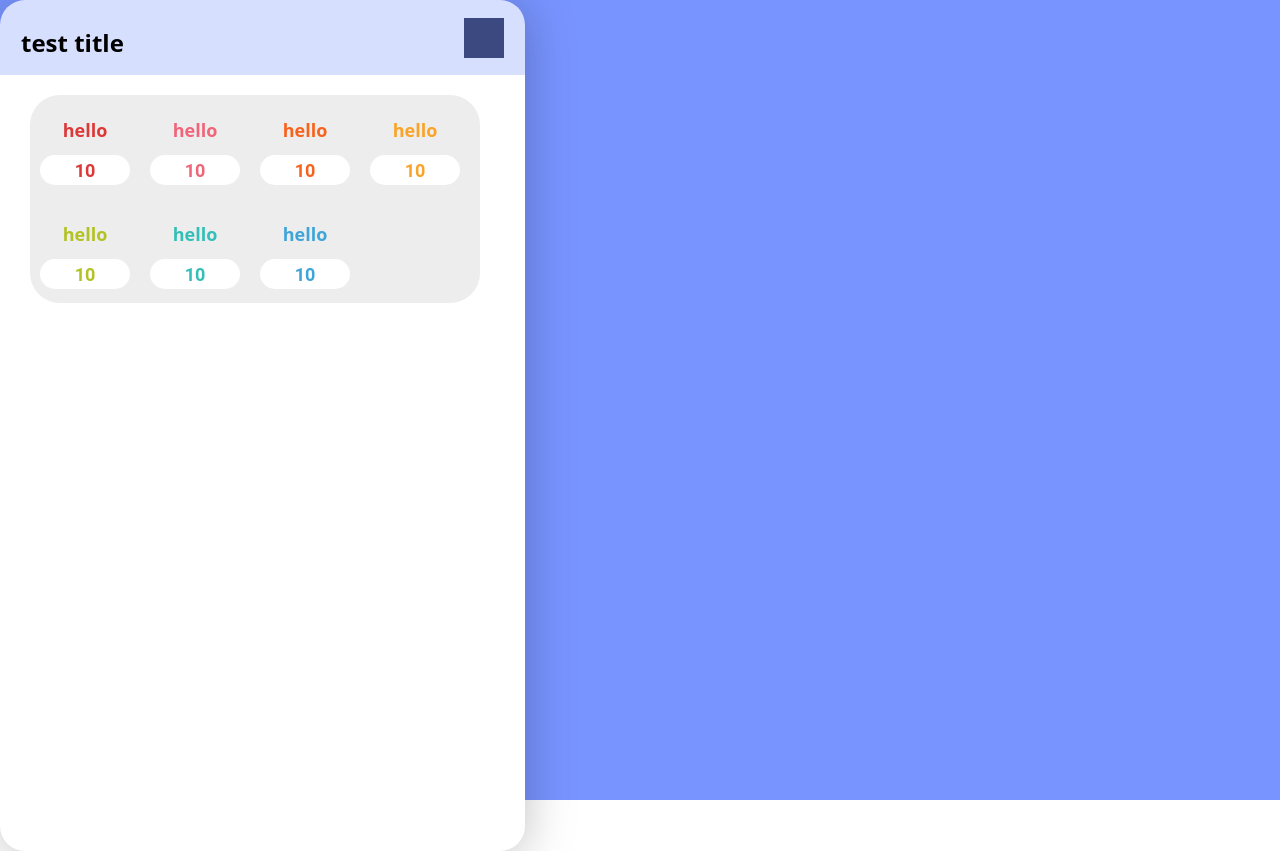
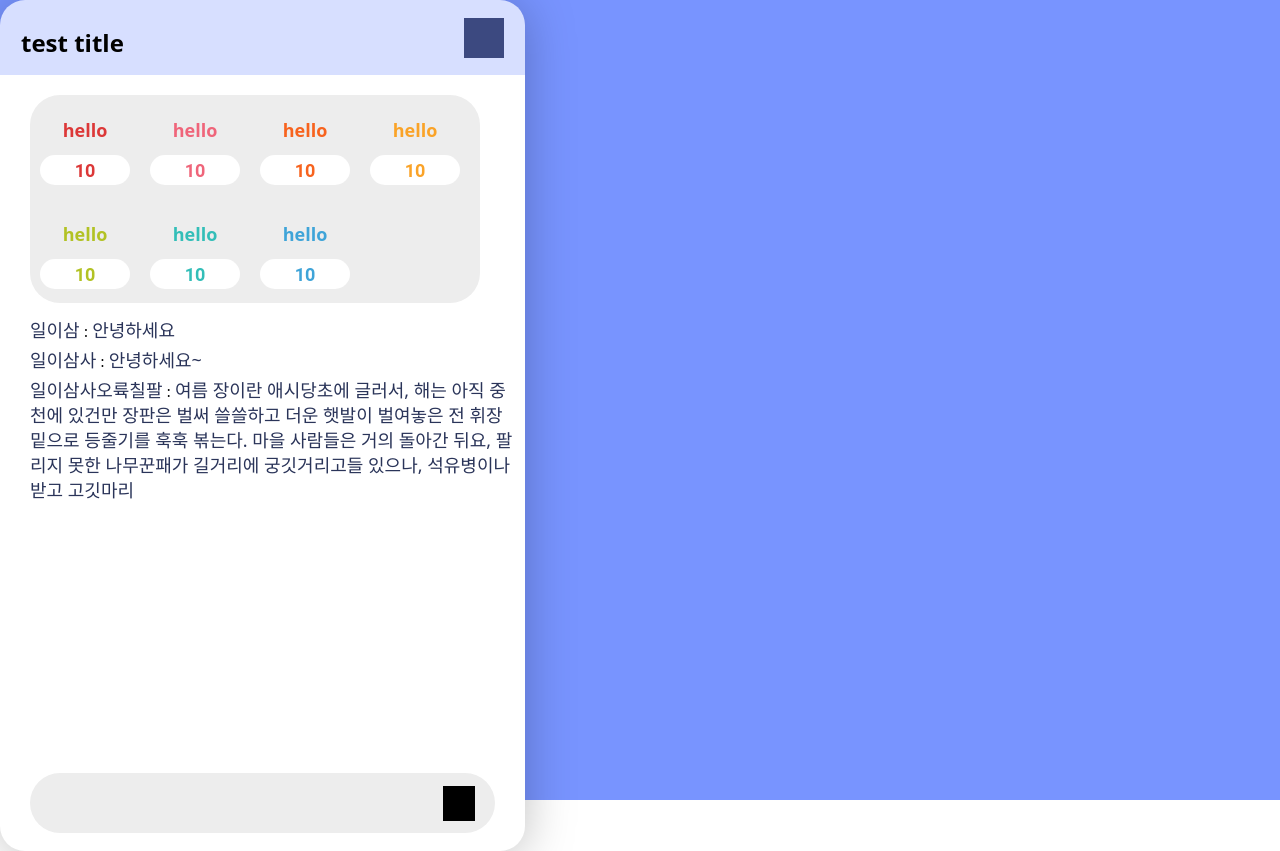
Before and after one commit to changicho/cardy-front, a React app: page / in a window 1280 px wide. Built offline with nearby package versions, Linux system fonts and the light colour scheme.

Commit message:
:art: Render Message, Input component to Content
목 컴포넌트 렌더링 추가

```diff
--- a/src/components/chat/content/Content.tsx
+++ b/src/components/chat/content/Content.tsx
@@ -2,6 +2,8 @@ import React from "react";
 import styled from "styled-components";
 
 import ScoreBoard from "@/components/chat/content/scoreboard/ScoreBoard";
+import Message from "@/components/chat/content/message/Message";
+import InputBar from "@/components/chat/content/input/InputBar";
 
 const BORDER = {
   RADIUS: 25,
@@ -35,6 +37,8 @@ export const Content = (): JSX.Element => {
   return (
     <Wrapper>
       <ScoreBoard />
+      <Message />
+      <InputBar />
     </Wrapper>
   );
 };
```
